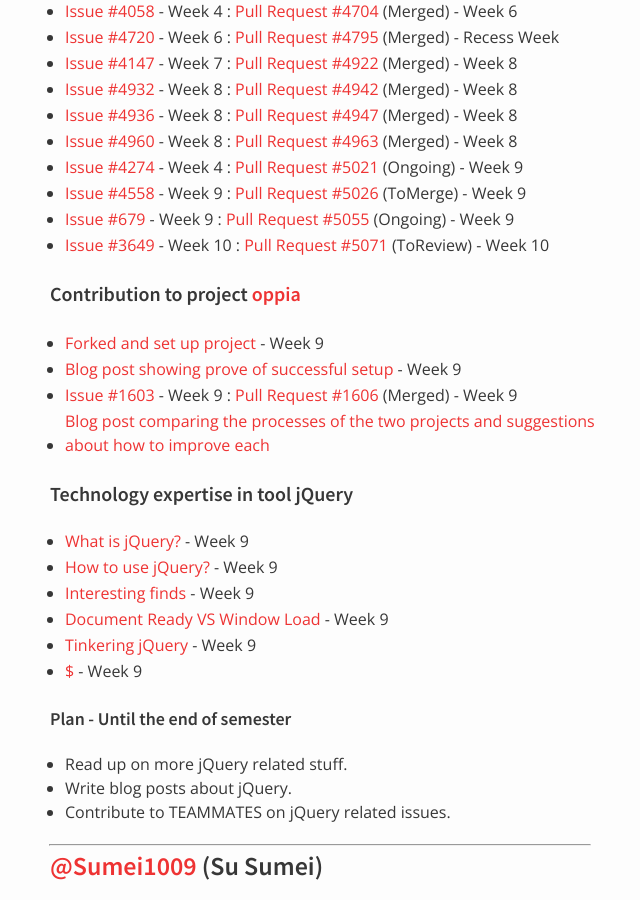
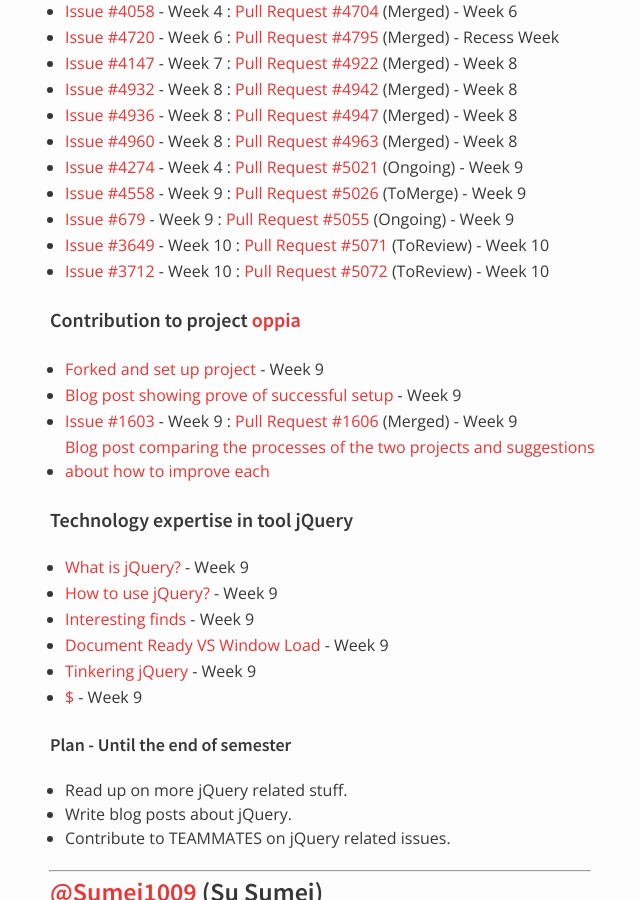
Before and after one commit to nus-oss/cs3281-AY1516S2-website, a Jekyll site: the page built from teams/teammates.md, in a window 1280 px wide and 900 px high, scrolled down 2295 px. Shown: the whole window, without its empty margins (320-960 px from the left). Built offline with Jekyll 4.4.1, drawn with Linux system fonts in a browser that asks for light colours.

Commit message:
updated progress

```diff
--- a/teams/teammates.md
+++ b/teams/teammates.md
@@ -82,6 +82,7 @@ permalink: /teams/teammates/
  * [Issue #4558](https://github.com/TEAMMATES/teammates/issues/4558) - Week 9 : [Pull Request #5026](https://github.com/TEAMMATES/teammates/pull/5026) (ToMerge) - Week 9
  * [Issue #679](https://github.com/TEAMMATES/teammates/issues/679) - Week 9 : [Pull Request #5055](https://github.com/TEAMMATES/teammates/pull/5055) (Ongoing) - Week 9
  * [Issue #3649](https://github.com/TEAMMATES/teammates/issues/3649) - Week 10 : [Pull Request #5071](https://github.com/TEAMMATES/teammates/pull/5071) (ToReview) - Week 10
+ * [Issue #3712](https://github.com/TEAMMATES/teammates/issues/3712) - Week 10 : [Pull Request #5072](https://github.com/TEAMMATES/teammates/pull/5072) (ToReview) - Week 10
 
 #### Contribution to project [oppia](https://github.com/oppia/oppia)
  * [Forked and set up project](https://github.com/kennho/oppia) - Week 9
```
